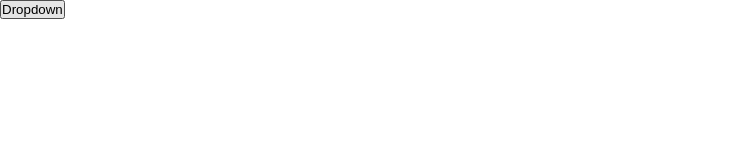
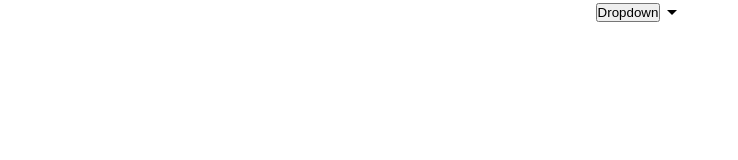
Before and after one commit to lukmanAkhmad/dropdown-menu, a website built with webpack: page src/template.html in a window 1280 px wide. Shown: the whole page, without its empty margins (0-738 px from the left). Built offline with nearby package versions, Linux system fonts and the light colour scheme.

Commit message:
style: section btn

```diff
--- a/src/dropdown-menu.js
+++ b/src/dropdown-menu.js
@@ -1,3 +1,5 @@
+import dropdownIcon from "./assets/img/arrow_drop_down.svg";
+
 export default function createDropdown({
   containerElementCSSSelector = "body",
   itemDropdown = ["Option 1"],
@@ -7,17 +9,23 @@ export default function createDropdown({
 
   const dropdown = document.createElement("div");
   dropdown.classList.add("dropdown");
+  const sectionBtn = document.createElement("section");
+  sectionBtn.classList.add("section-btn");
   const btnDropdown = document.createElement("button");
   btnDropdown.classList.add("btn-dropdown");
   btnDropdown.textContent = "Dropdown";
+  const iconDropdown = document.createElement("img");
+  iconDropdown.classList.add("icon-dropdown");
+  iconDropdown.src = dropdownIcon;
+  iconDropdown.alt = "Dropdown icon";
+  iconDropdown.title = "Dropdown icon";
   const dropdownContent = document.createElement("ul");
   dropdownContent.classList.add("dropdown-content");
 
   const showDropdownContent = () => dropdownContent.classList.toggle("visible");
   const hideDropdownContent = () => dropdownContent.classList.remove("visible");
 
-  btnDropdown.addEventListener(expandEvent, (e) => {
-    e.preventDefault();
+  btnDropdown.addEventListener(expandEvent, () => {
     if (dropdownContent.classList.contains("visible")) {
       hideDropdownContent();
     } else {
@@ -32,7 +40,9 @@ export default function createDropdown({
     dropdownContent.appendChild(dropdownItem);
   });
 
-  dropdown.appendChild(btnDropdown);
+  sectionBtn.appendChild(btnDropdown);
+  sectionBtn.appendChild(iconDropdown);
+  dropdown.appendChild(sectionBtn);
   dropdown.appendChild(dropdownContent);
   containerElement.appendChild(dropdown);
 }
--- a/src/styles.css
+++ b/src/styles.css
@@ -1,6 +1,12 @@
 * {
   margin: 0;
   padding: 0;
+}
+.section-btn {
+  display: flex;
+  align-items: center;
+  justify-content: center;
+  flex-wrap: wrap;
 }
 
 .dropdown-content {
```
Also changed, not shown: src/assets/img/arrow_drop_down.svg (added).
